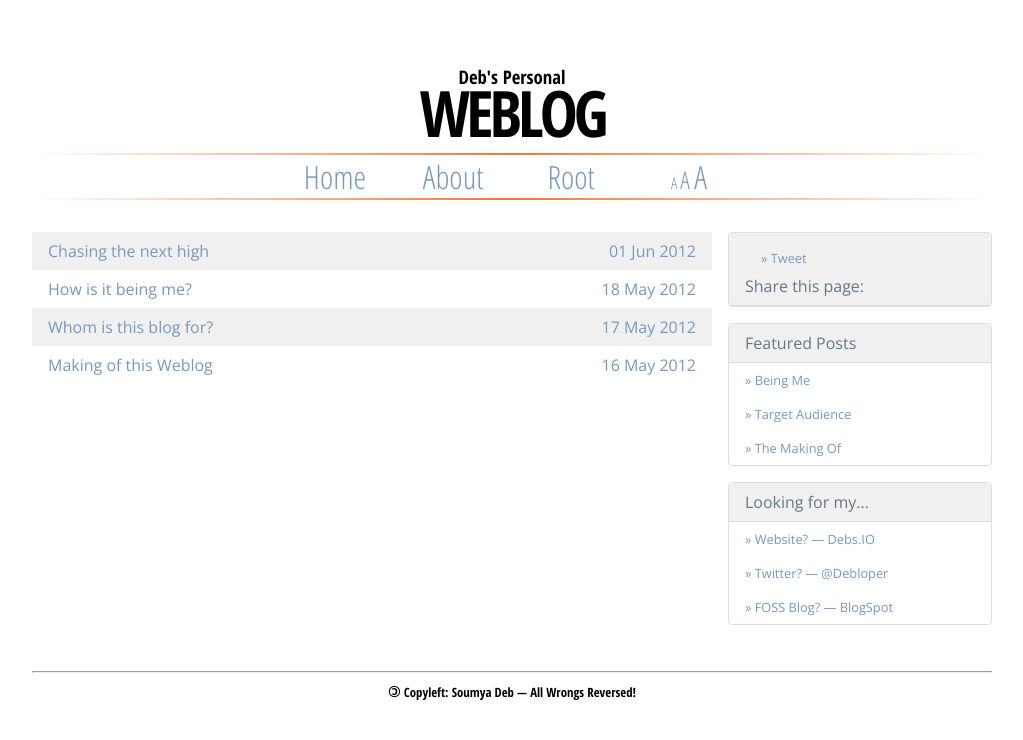
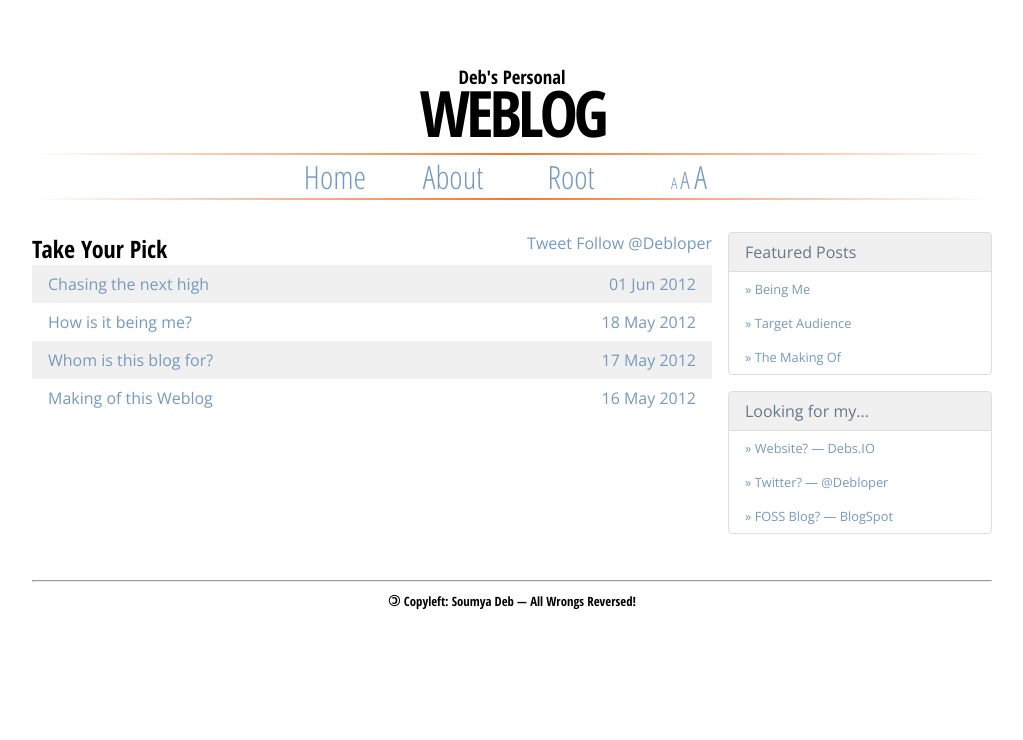
Before and after one commit to debloper/flog, a Jekyll site: the page built from index.html, in a window 1280 px wide. Shown: the top 740 px of the page, without its empty margins (128-1151 px from the left). Built offline with Jekyll 4.4.1, drawn with Linux system fonts in a browser that asks for light colours; comment, search, counter and statistics services are not loaded.

Commit message:
Repositioned the twitter buttons

```diff
--- a/_layouts/template.html
+++ b/_layouts/template.html
@@ -61,21 +61,26 @@ ASCII art, in here -->
 
 	<section class="inlineBlock">
 		<article>
+			<div style="float: right">
+				<a href="https://twitter.com/share"
+					class="twitter-share-button"
+					data-via="Debloper"
+					data-size="large"
+					data-count="none">
+					Tweet
+				</a>
+				<a href="https://twitter.com/Debloper"
+					class="twitter-follow-button"
+					data-show-screen-name="false"
+					data-show-count="false"
+					data-size="large">
+					Follow @Debloper
+				</a>
+			</div>
+			<h2>Take Your Pick</h2>
 {{ content }}
 		<div id="disqus_thread"></div>
 		</article><aside>
-			<div class="portal share">
-				<div>
-					<a href="https://twitter.com/share"
-						class="twitter-share-button"
-						data-via="Debloper"
-						data-size="large"
-						data-count="none">
-						Tweet
-					</a>
-					Share this page:
-				</div>
-			</div>
 			<div class="portal">
 				<div>Featured Posts</div>
 			{% for post in site.posts %}
```
